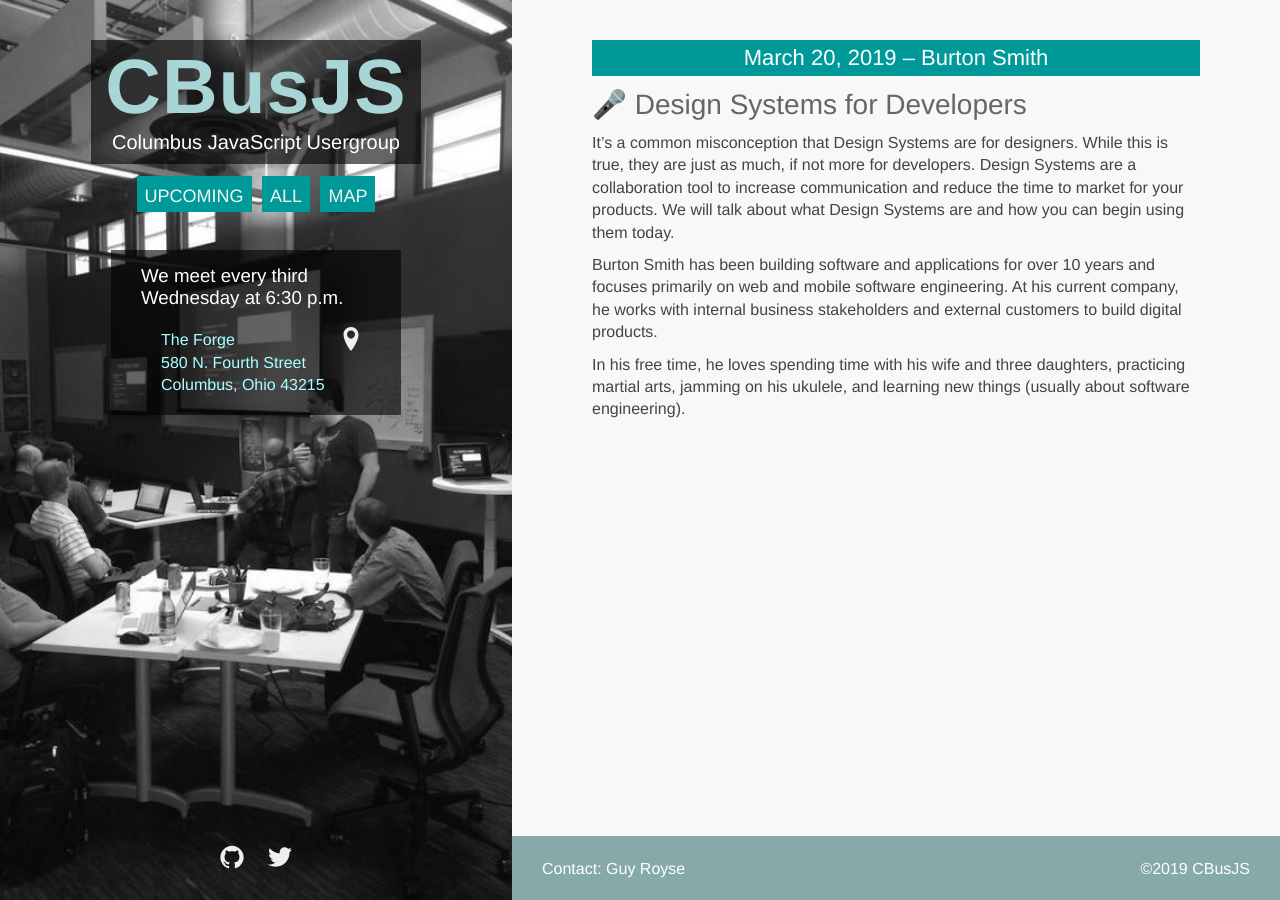
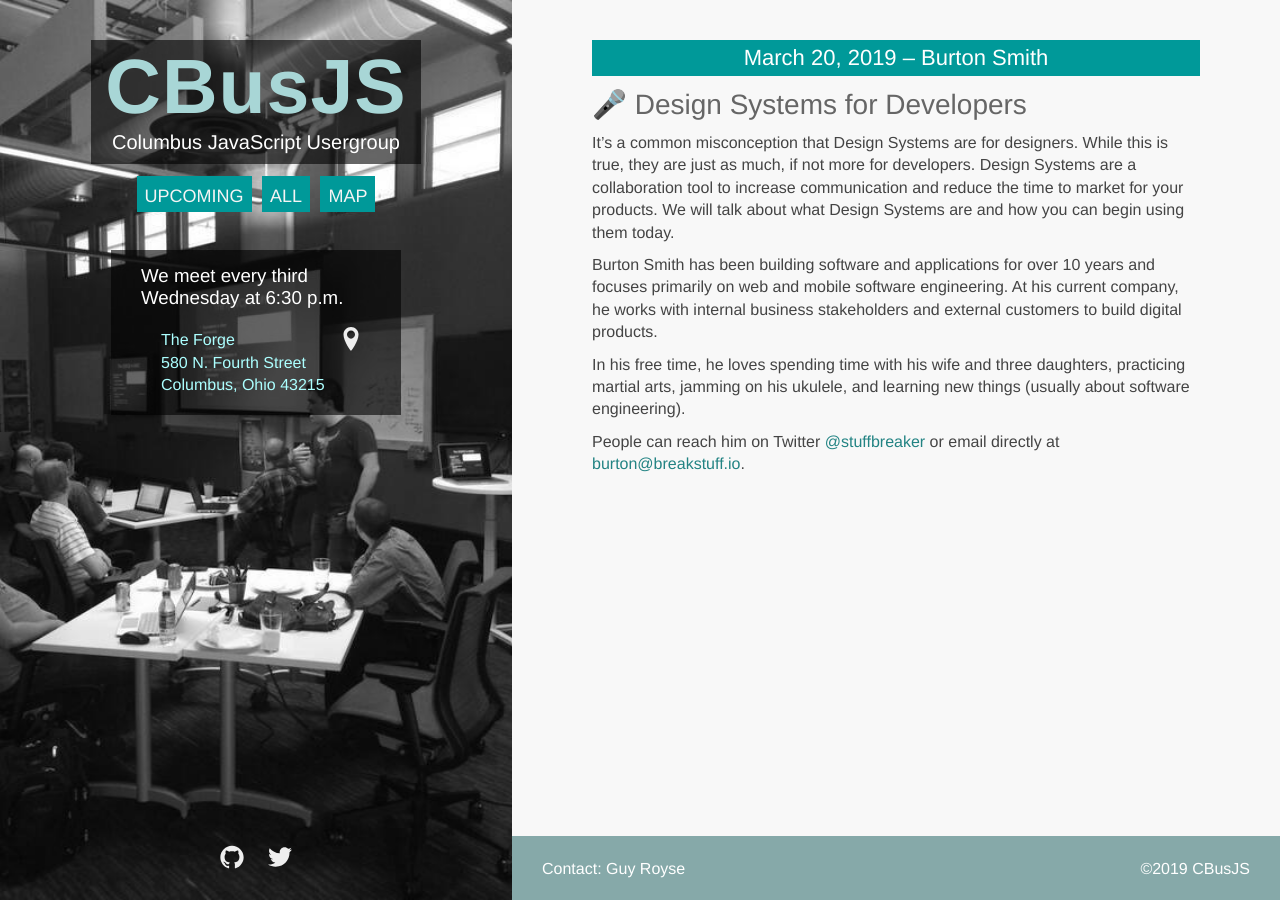
Before and after one commit to columbusjs/columbusjs.github.io, a Jekyll site: the page built from _posts/2019-03-20-burton-smith-design-systems-for-developers.markdown, in a window 1280 px wide. Built offline with Jekyll 4.4.1, drawn with Linux system fonts in a browser that asks for light colours.

Commit message:
updated contact info for Burton

```diff
--- a/_posts/2019-03-20-burton-smith-design-systems-for-developers.markdown
+++ b/_posts/2019-03-20-burton-smith-design-systems-for-developers.markdown
@@ -10,3 +10,5 @@
 Burton Smith has been building software and applications for over 10 years and focuses primarily on web and mobile software engineering. At his current company, he works with internal business stakeholders and external customers to build digital products.
 
 In his free time, he loves spending time with his wife and three daughters, practicing martial arts, jamming on his ukulele, and learning new things (usually about software engineering).
+
+People can reach him on Twitter [@stuffbreaker](https://twitter.com/stuffbreaker) or email directly at [burton@breakstuff.io](mailto:burton@breakstuff.io).
```
